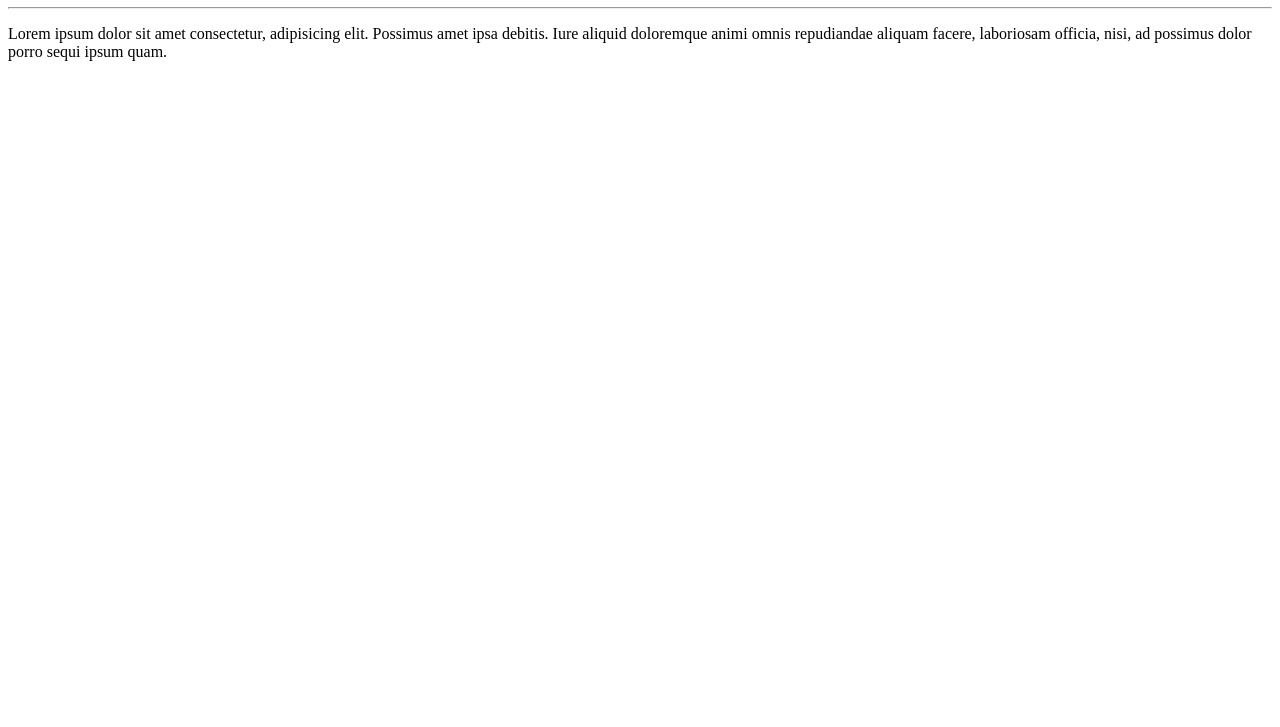
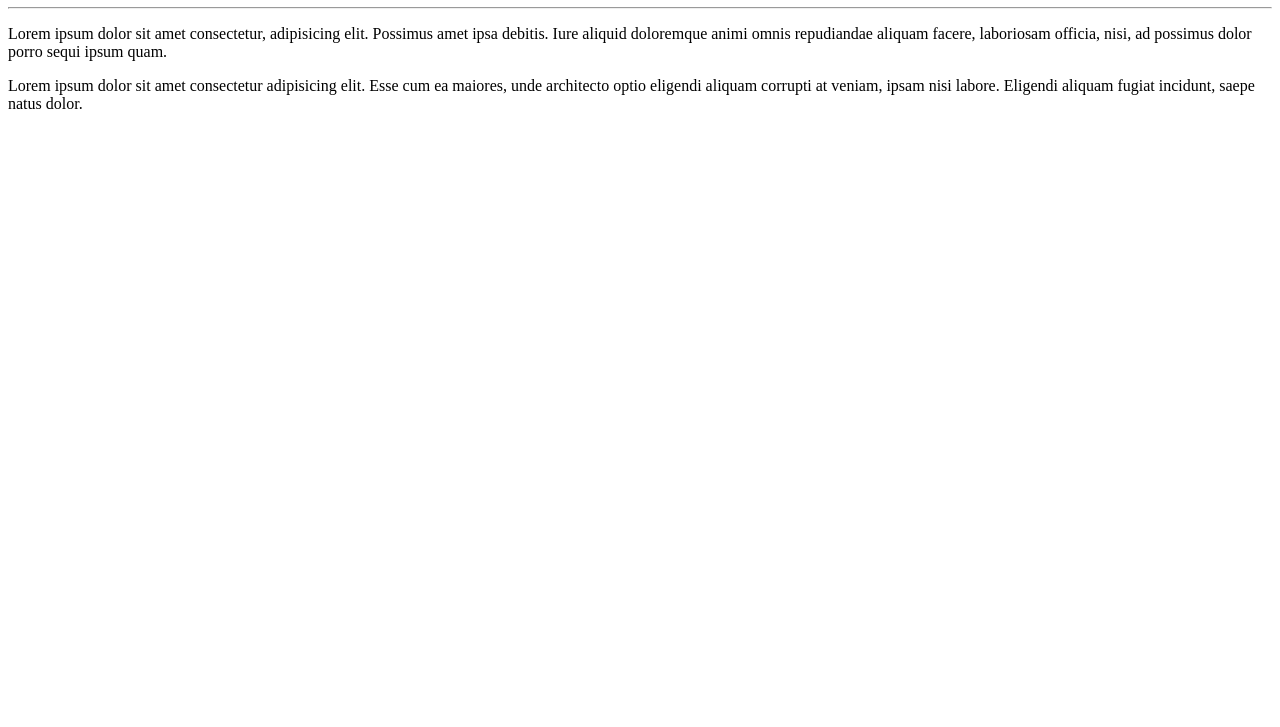
Before and after one commit to glediston205/Ola-Mundo, a plain HTML site: page site-exemplo/index.html in a window 1280 px wide. Shown: the part 73-800 px from the top of the page. Drawn offline with Linux system fonts and the light colour scheme.

Commit message:
Adicionei um paragrafo!

```diff
--- a/site-exemplo/index.html
+++ b/site-exemplo/index.html
@@ -9,5 +9,6 @@
     <h1>Olá, Mundo!</h1>
     <hr>
     <p>Lorem ipsum dolor sit amet consectetur, adipisicing elit. Possimus amet ipsa debitis. Iure aliquid doloremque animi omnis repudiandae aliquam facere, laboriosam officia, nisi, ad possimus dolor porro sequi ipsum quam.</p>
+    <p>Lorem ipsum dolor sit amet consectetur adipisicing elit. Esse cum ea maiores, unde architecto optio eligendi aliquam corrupti at veniam, ipsam nisi labore. Eligendi aliquam fugiat incidunt, saepe natus dolor.</p>
 </body>
 </html>
```
